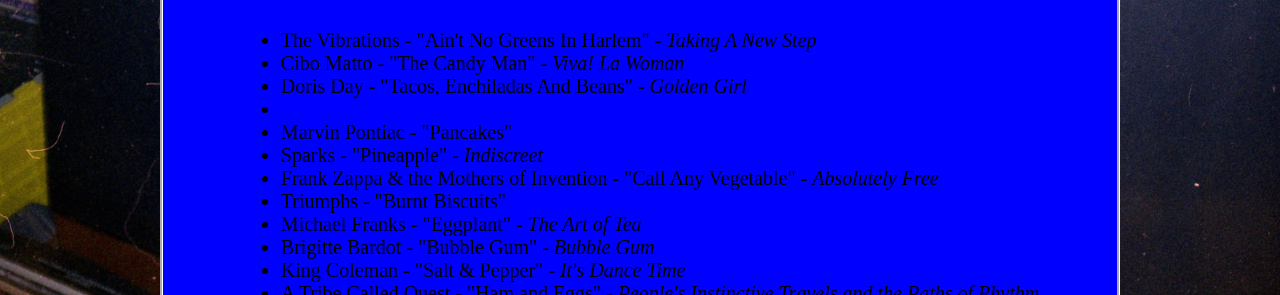
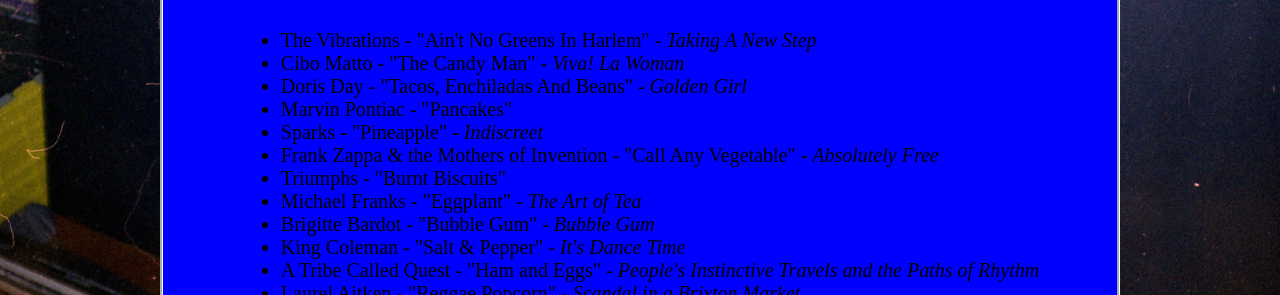
Before and after one commit to cryinrocks/cryinrocks.github.io, a plain HTML site: page pastshows.html in a window 1280 px wide. Shown: the part 505-800 px from the top of the page. Drawn offline with Linux system fonts and the light colour scheme.

Commit message:
Update pastshows.html
fixed October list

```diff
--- a/pastshows.html
+++ b/pastshows.html
@@ -105,7 +105,7 @@
           <ul>
             <li>The Vibrations - "Ain't No Greens In Harlem" - <i>Taking A New Step</i></li>
             <li>Cibo Matto - "The Candy Man" - <i>Viva! La Woman</i></li>
-            <li>Doris Day - "Tacos, Enchiladas And Beans" - <i>Golden Girl</i><li>
+            <li>Doris Day - "Tacos, Enchiladas And Beans" - <i>Golden Girl</i></li>
             <li>Marvin Pontiac - "Pancakes"</li>
             <li>Sparks - "Pineapple" - <i>Indiscreet</i></li>
             <li>Frank Zappa & the Mothers of Invention - "Call Any Vegetable" - <i>Absolutely Free</i></li>
```
